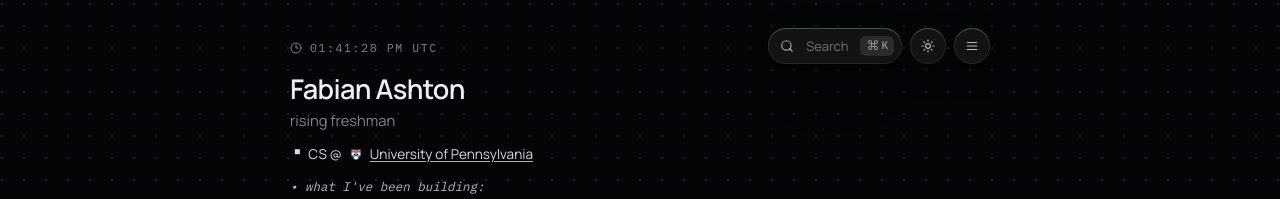
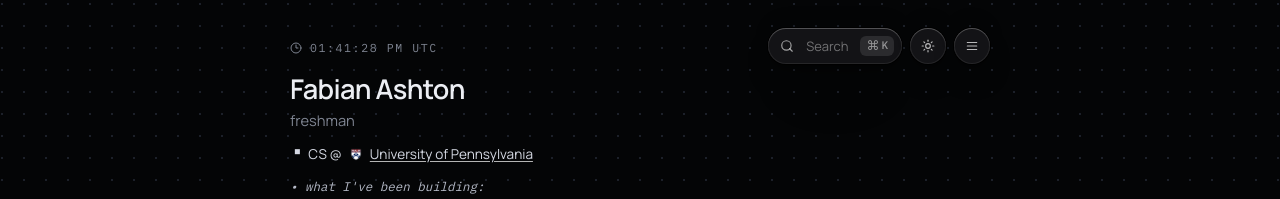
Before and after one commit to fashton28/personal-website, a Next.js app: page / in a window 1280 px wide. Shown: the top 199 px of the page. Built offline with nearby package versions, Linux system fonts and the light colour scheme.

Commit message:
minor changes

```diff
--- a/src/components/sections/header-section.tsx
+++ b/src/components/sections/header-section.tsx
@@ -40,7 +40,7 @@ export function HeaderSection({ clockLabel, copied }: HeaderSectionProps) {
           >
             Fabian Ashton
           </h1>
-          <p className="mt-0.5 text-[0.92rem] text-muted">rising freshman</p>
+          <p className="mt-0.5 text-[0.92rem] text-muted">freshman</p>
         </div>
       </div>
 
```
